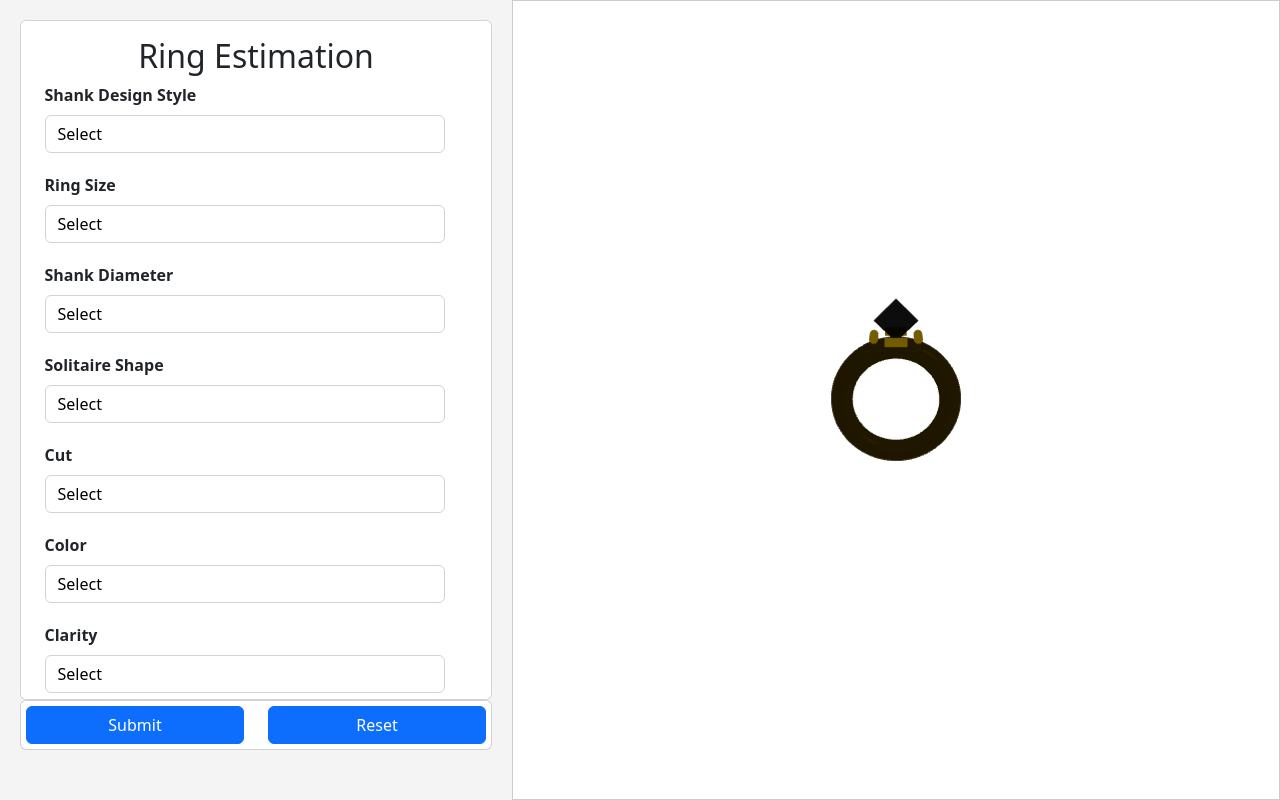
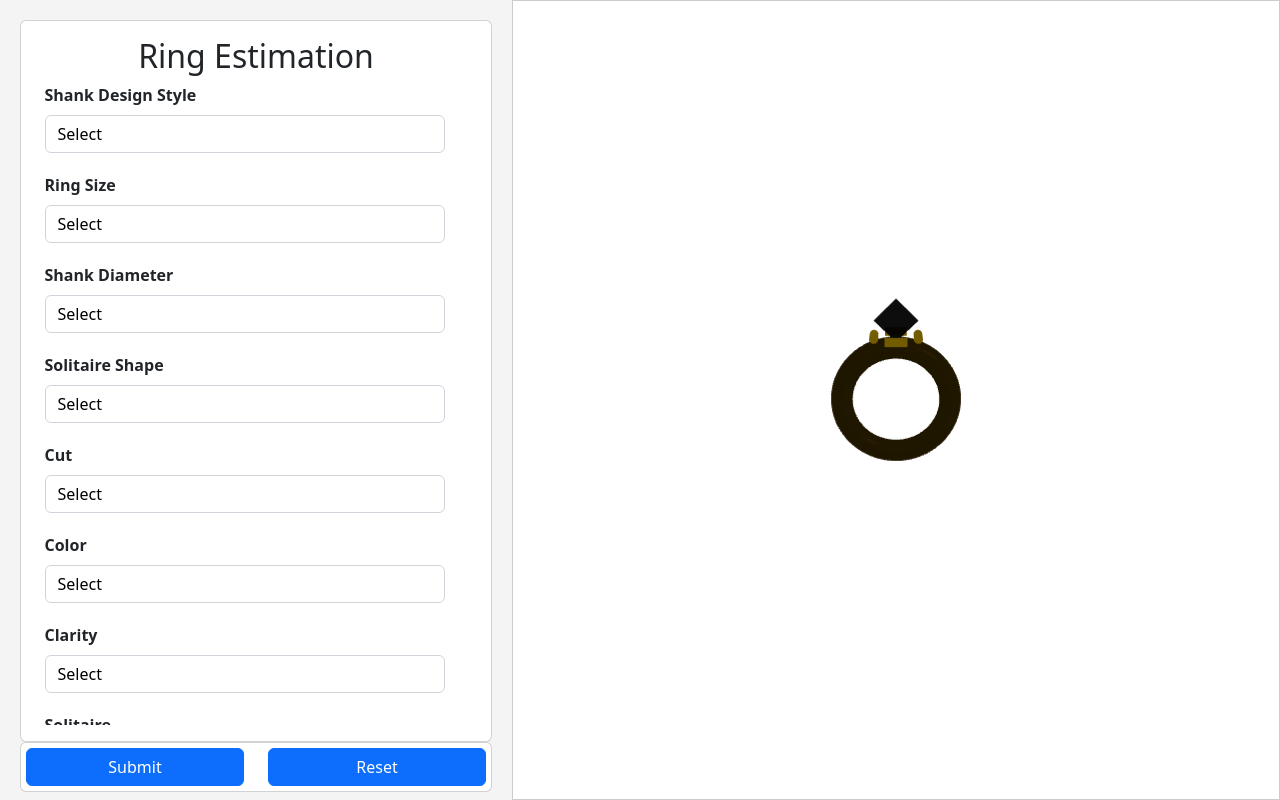
Before and after one commit to Harsh-Rupesh-Shah/RingProject, a React (Create React App) app: page / in a window 1280 px wide. Built offline with nearby package versions, Linux system fonts and the light colour scheme.

Commit message:
Header fixed

```diff
--- a/src/components/ringform.css
+++ b/src/components/ringform.css
@@ -16,6 +16,7 @@
   width: 90%;
   max-width: 600px;
   margin: auto;
+  overflow-y: auto;
 }
 
 /* Make dropdowns have consistent width and be responsive */
@@ -44,8 +45,7 @@
 }
 
 .my-card{
-  max-height: 680px;
-  overflow-y: auto;
+  max-height: 95%;
 }
 
 .show-dropdown {
```
